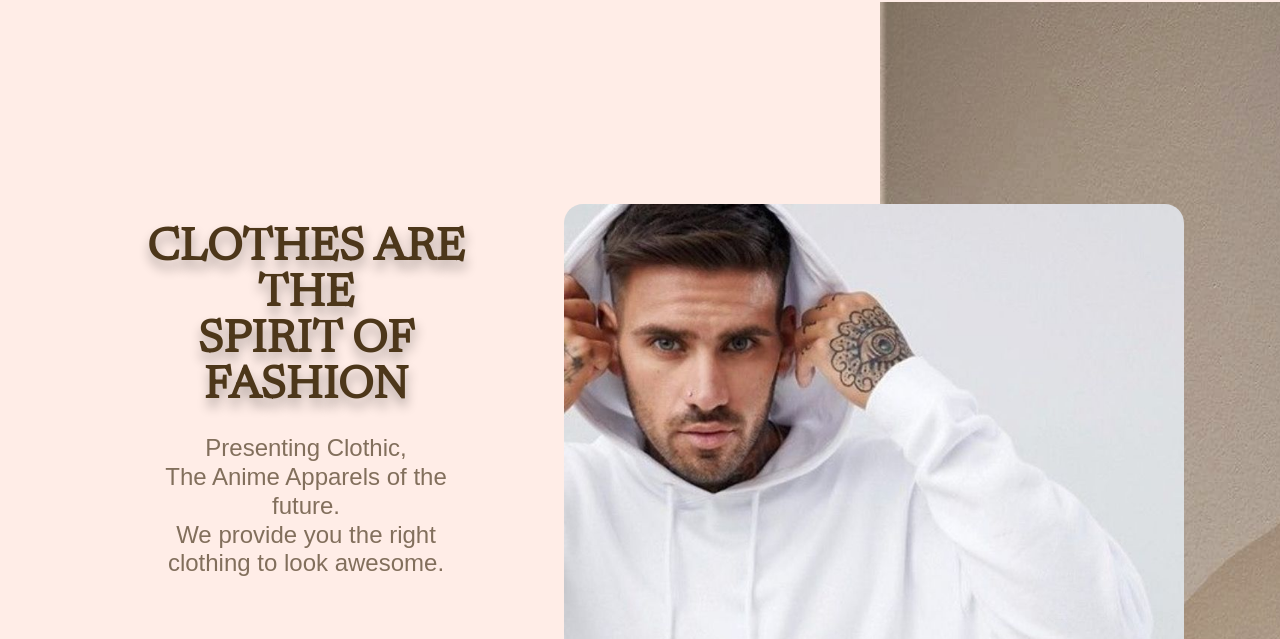
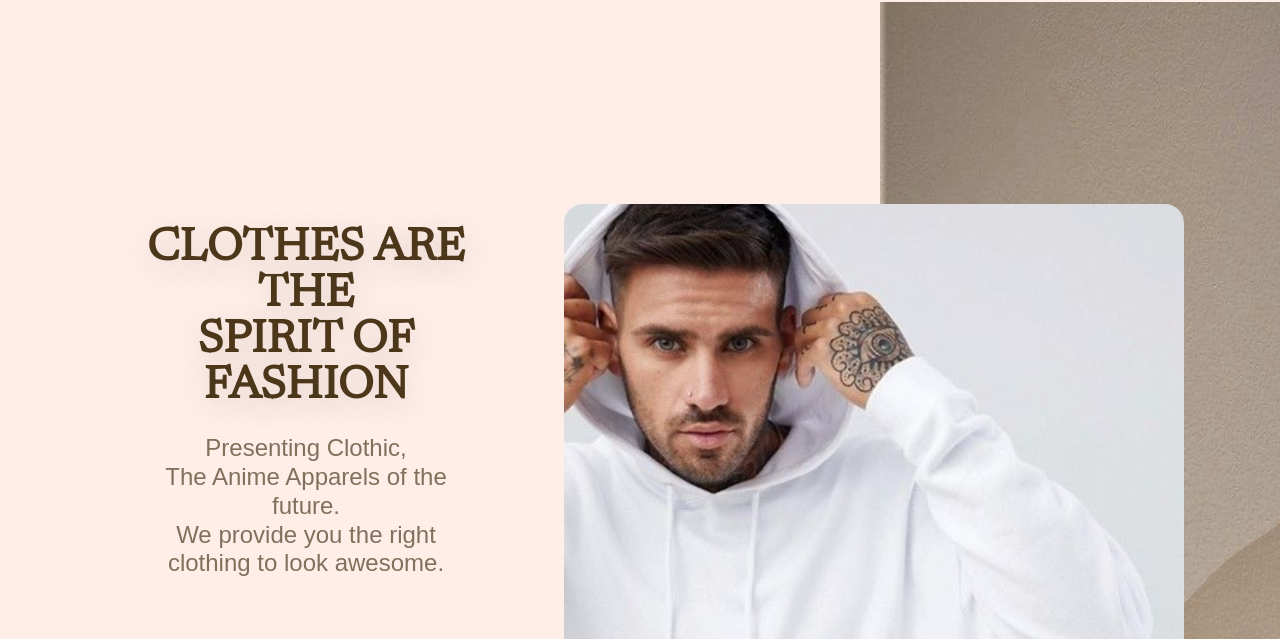
Before and after one commit to aar-ish/Clothic, a website: page index.html in a window 1280 px wide. Shown: the part 88-727 px from the top of the page. Drawn offline with nearby package versions, Linux system fonts and the light colour scheme; a script that the page names is missing.

Commit message:
low blur gray

```diff
--- a/index.css
+++ b/index.css
@@ -166,7 +166,7 @@ section {
   font-weight: bold;
   padding:0;
   margin-bottom: 0px;
-  text-shadow: 1px 8px 12px rgba(0, 0, 0, 0.314);
+  text-shadow: 1px 8px 30px rgba(66, 66, 66, 0.171);
 }
 .hero-text p {
   font-size: 16px;
```
